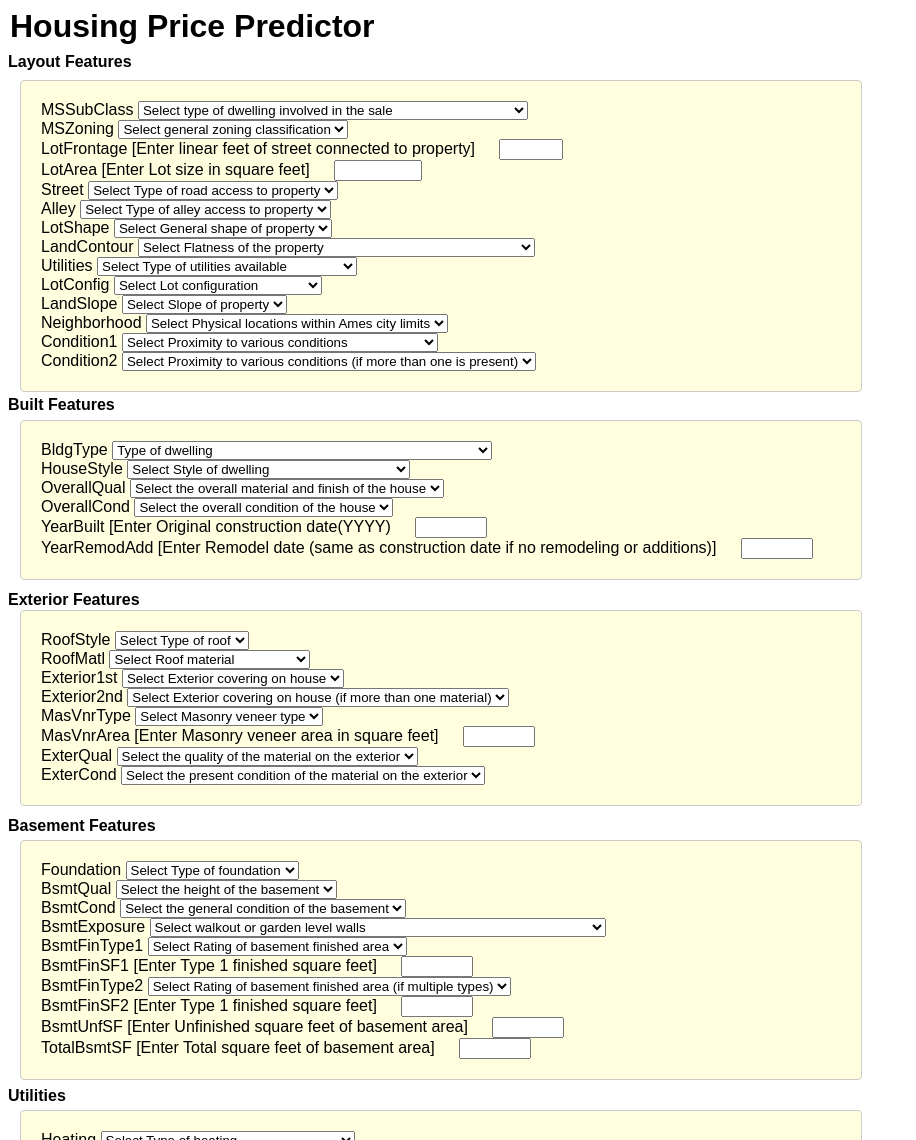
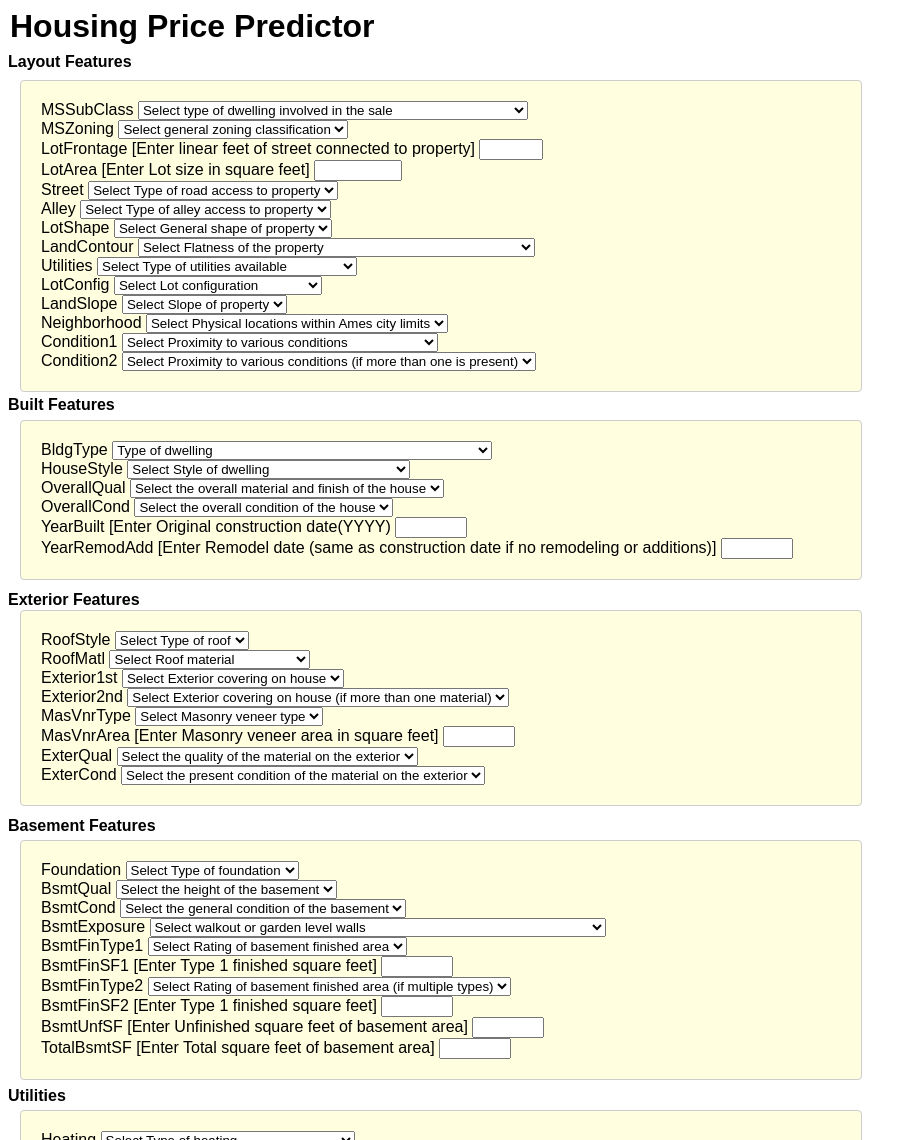
Before and after one commit to SiddharthSunilPatil/house_price_advanced_regression, a Flask app: page /predict_data in a window 1280 px wide. Shown: the whole page, without its empty margins (0-916 px from the left). Run offline with Flask 3, Linux system fonts and the light colour scheme.

Commit message:
updated margins

```diff
--- a/static/style_home.css
+++ b/static/style_home.css
@@ -120,7 +120,7 @@ body {
     width: 100%;
   }
   input[type="number"]{
-    margin-left: 20px;
+    left: 800px;
   }
   h2{
     position: absolute;
```
